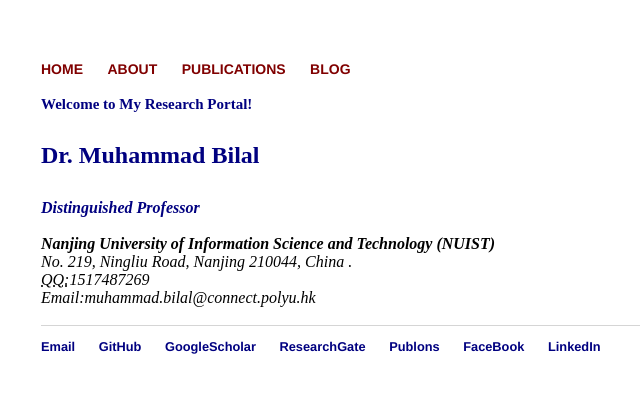
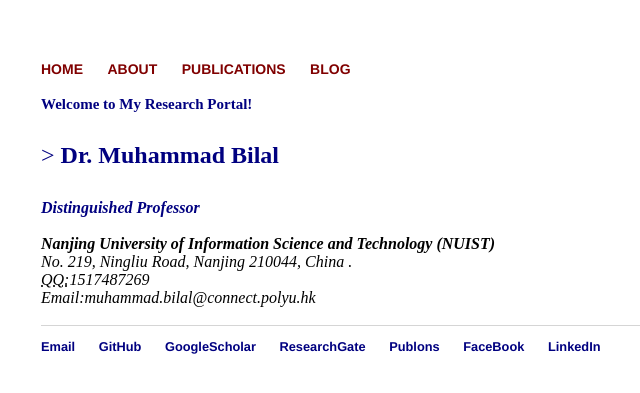
Before and after one commit to rs-DrBilal/rsbilal.github.io, a Jekyll site: the page built from index.html, in a window 1280 px wide. Shown: the top 393 px of the page, without its empty margins (151-791 px from the left). Built offline with Jekyll 4.4.1, drawn with Linux system fonts in a browser that asks for light colours.

Commit message:
Update index.html

```diff
--- a/index.html
+++ b/index.html
@@ -4,7 +4,7 @@
 ---
 <div class="blurb">
 	<p style="color: NAVY; font-size:15px"><strong>Welcome to My Research Portal!</strong></p>
-	<p <a href="http://ocean.nuist.edu.cn/muhammadbilal" style="color: NAVY"> <strong>Dr. Muhammad Bilal</strong></a><br></p>
+	<p <a href="http://ocean.nuist.edu.cn/muhammadbilal" style="color: NAVY">> <strong>Dr. Muhammad Bilal</strong></a><br></p>
 		<p style="color: NAVY;font-size:16px"><strong><em>Distinguished Professor</em></strong></a></p>
 					<address>
 					<strong>Nanjing University of Information Science and Technology (NUIST)</strong><br>
```
